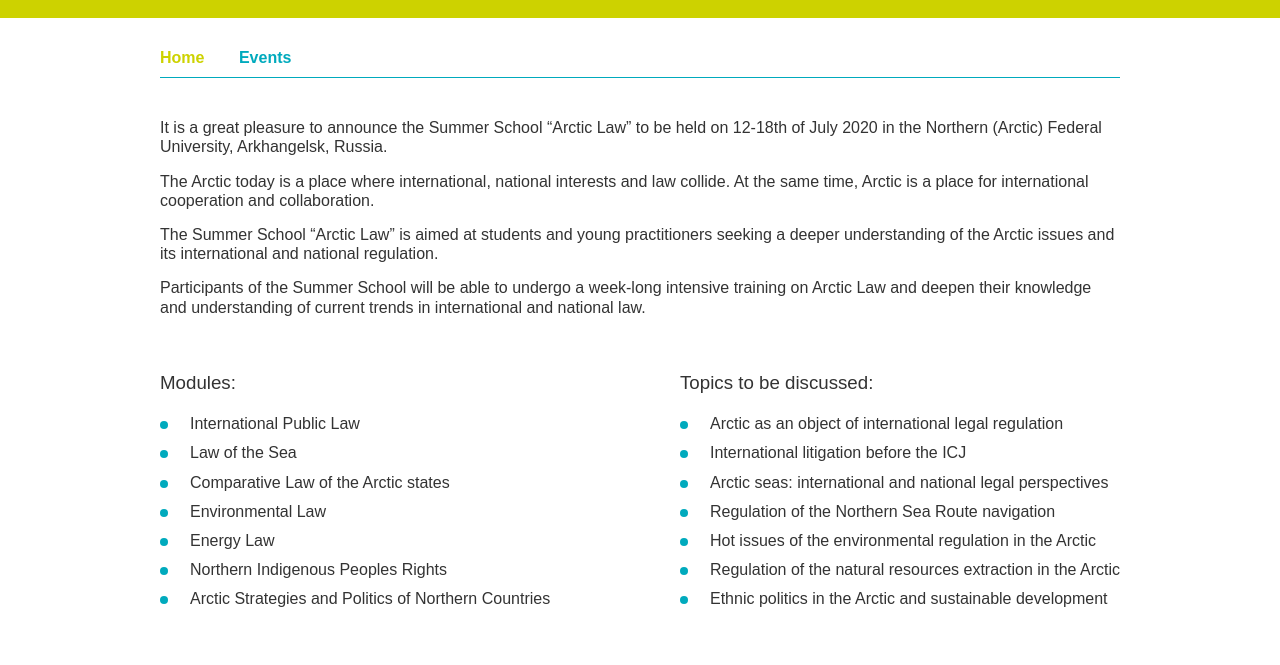
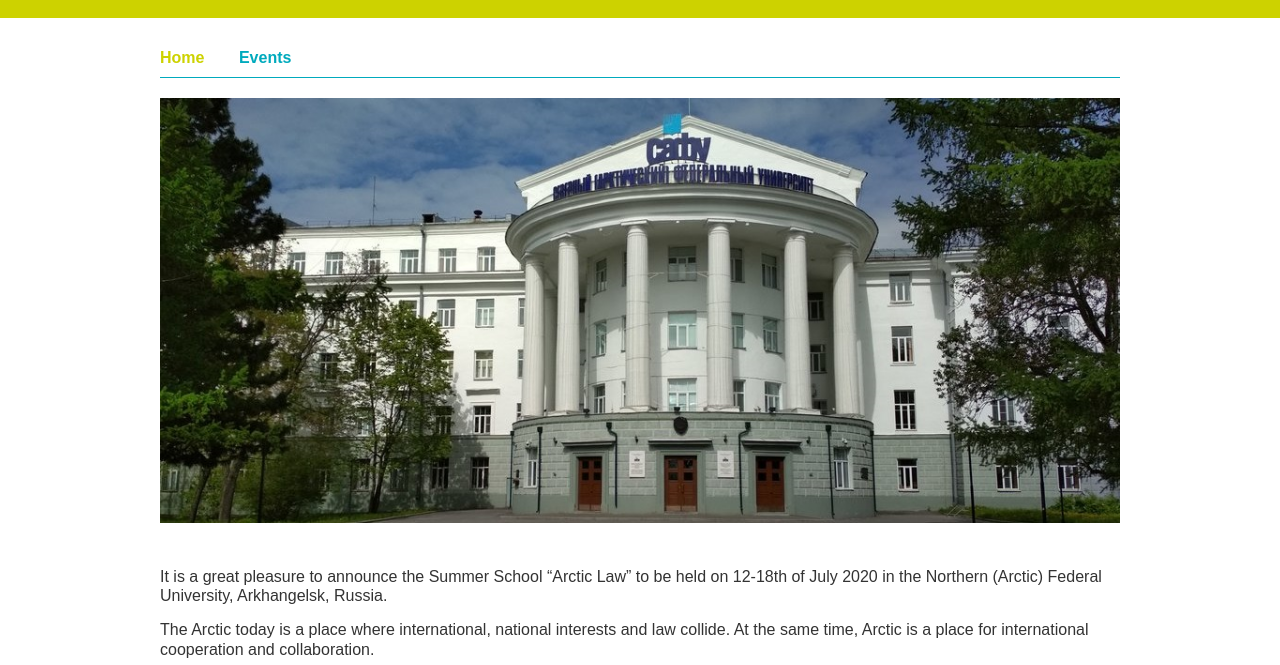
Before and after one commit to Khirnov/Khirnov.github.io, a plain HTML site: page index.html in a window 1280 px wide. Shown: the part 62-727 px from the top of the page. Drawn offline with Linux system fonts and the light colour scheme.

Commit message:
add poster

```diff
--- a/#sourse/css/style.scss
+++ b/#sourse/css/style.scss
@@ -19,6 +19,9 @@ h1, h2, h3{
 a{
   color: $base-color;
   text-decoration: underline;
+}
+img{
+  max-width: 100%;
 }
 header{
   background: $yellow;
@@ -50,6 +53,9 @@ section{
     h1{
       margin-bottom: 30px;
     }
+  }
+  &.poster{
+    margin-top: 20px;
   }
 }
 .box{
--- a/index.html
+++ b/index.html
@@ -25,6 +25,11 @@
 					<a class="active" href="/">Home</a>
 					<a href="events.html">Events</a>
 				</nav>
+			</div>
+		</section>
+		<section class="poster">
+			<div class="box">
+				<img src="images/safu.jpg" alt="Safu" />
 			</div>
 		</section>
 		<section class="workarea">
```
Also changed, not shown: css/style.css, images/safu.jpg (added).
